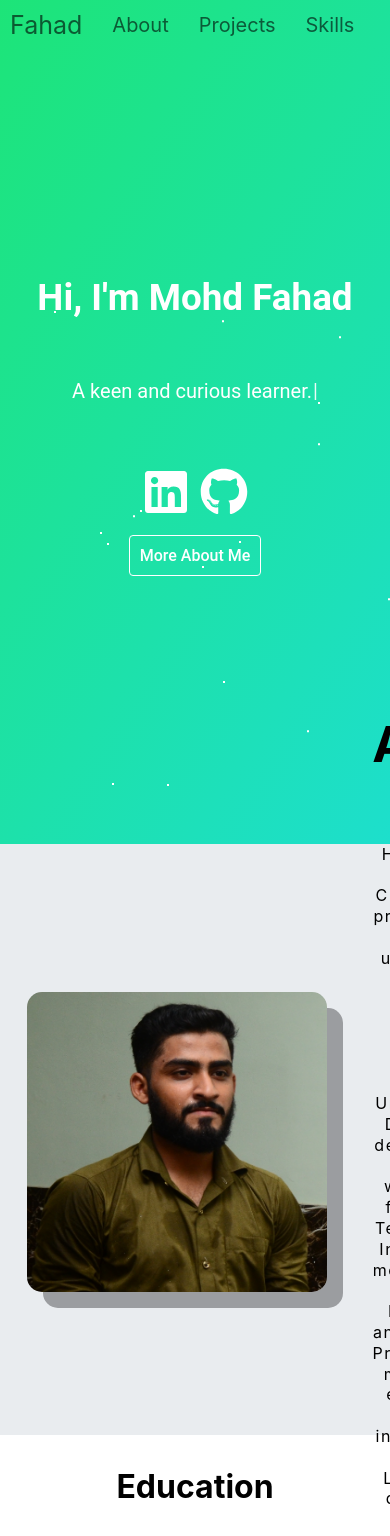
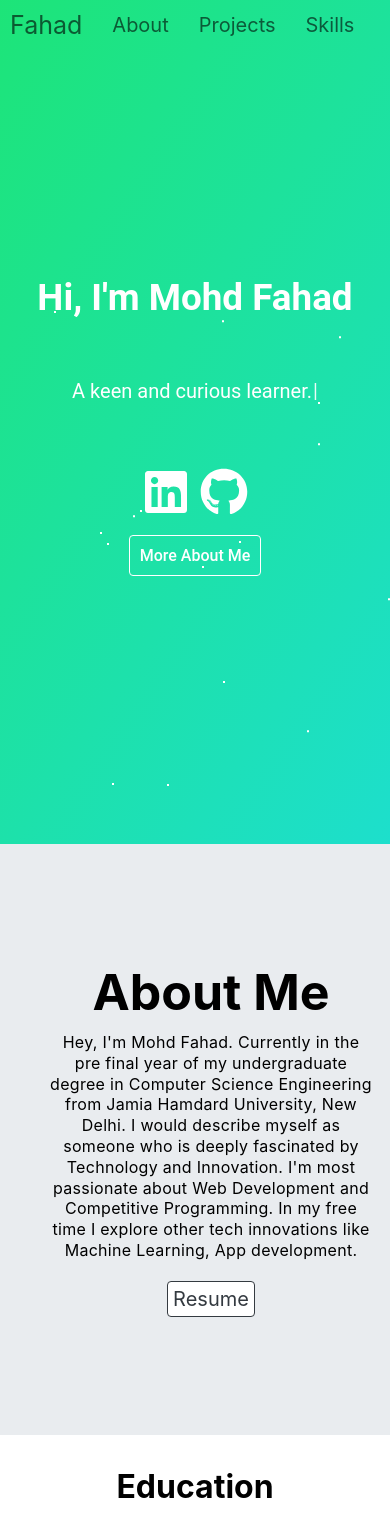
Before and after one commit to MohdFahad1/personal-portfolio, a React (Create React App) app: page / in a window 390 px wide. Shown: the top 1536 px of the page. Built offline with nearby package versions, Linux system fonts and the light colour scheme.

Commit message:
Responsiveness Added in ABout Page

```diff
--- a/src/pages/About/About.css
+++ b/src/pages/About/About.css
@@ -64,3 +64,39 @@
     background-color: #343a40;
     color: #fff;
 }
+
+@media screen and (max-width:900px) {
+    #about{
+        padding-top: 0;
+    }
+    .row{
+        padding: 0 1rem;
+        gap: 2rem;
+    }
+    .image img{
+        height:250px;
+        width: 250px;
+    }
+    .information{
+        margin: 0;
+    }
+    .information p{
+        letter-spacing: .3px;
+    }
+
+}
+
+@media screen and (max-width:600px) {
+    #about{
+        padding-top: 0;
+    }
+    .image img{
+        display: none;
+    }
+    .information{
+        margin: 0;
+    }
+    .information p{
+        letter-spacing: .3px;
+    }
+}
```
